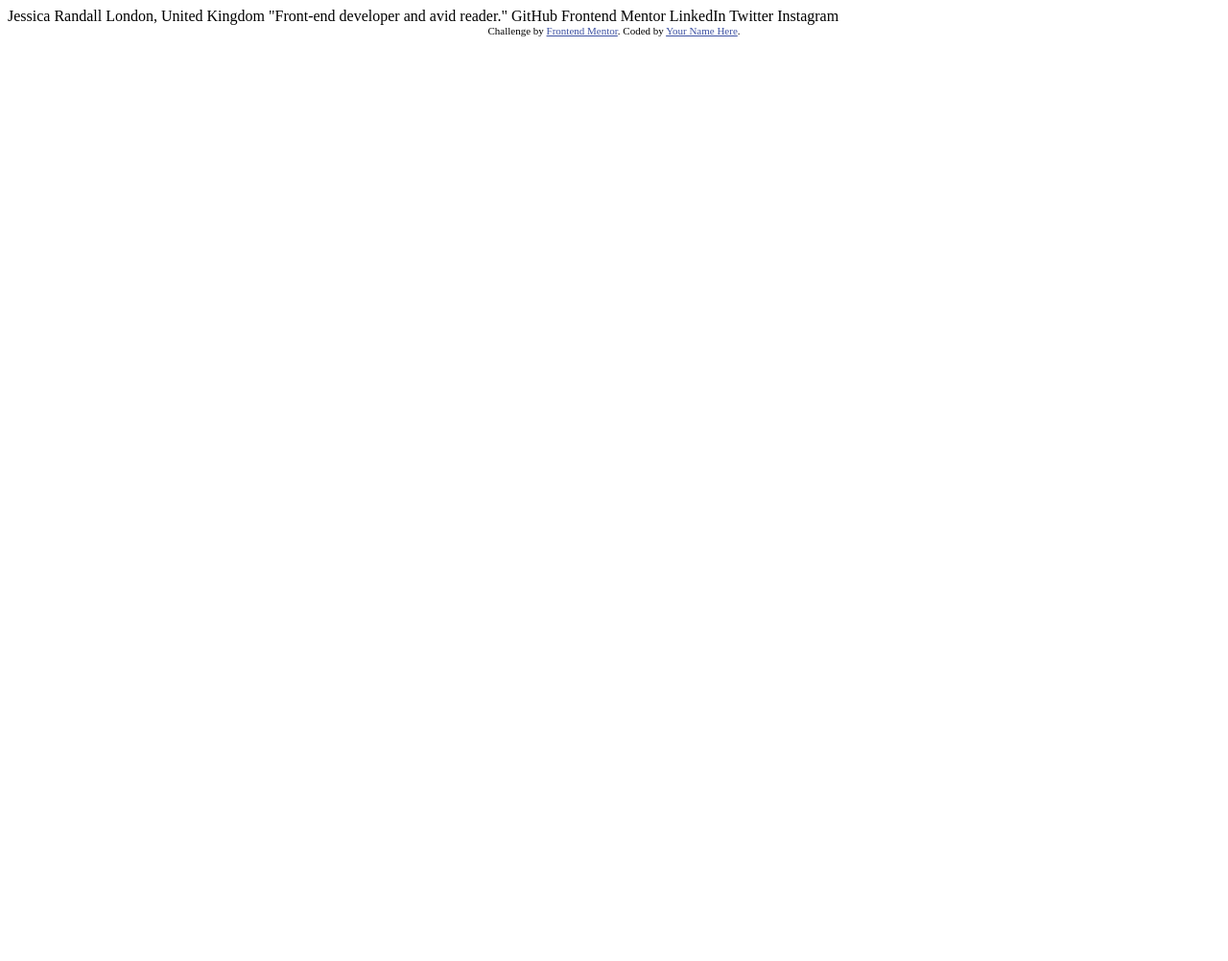
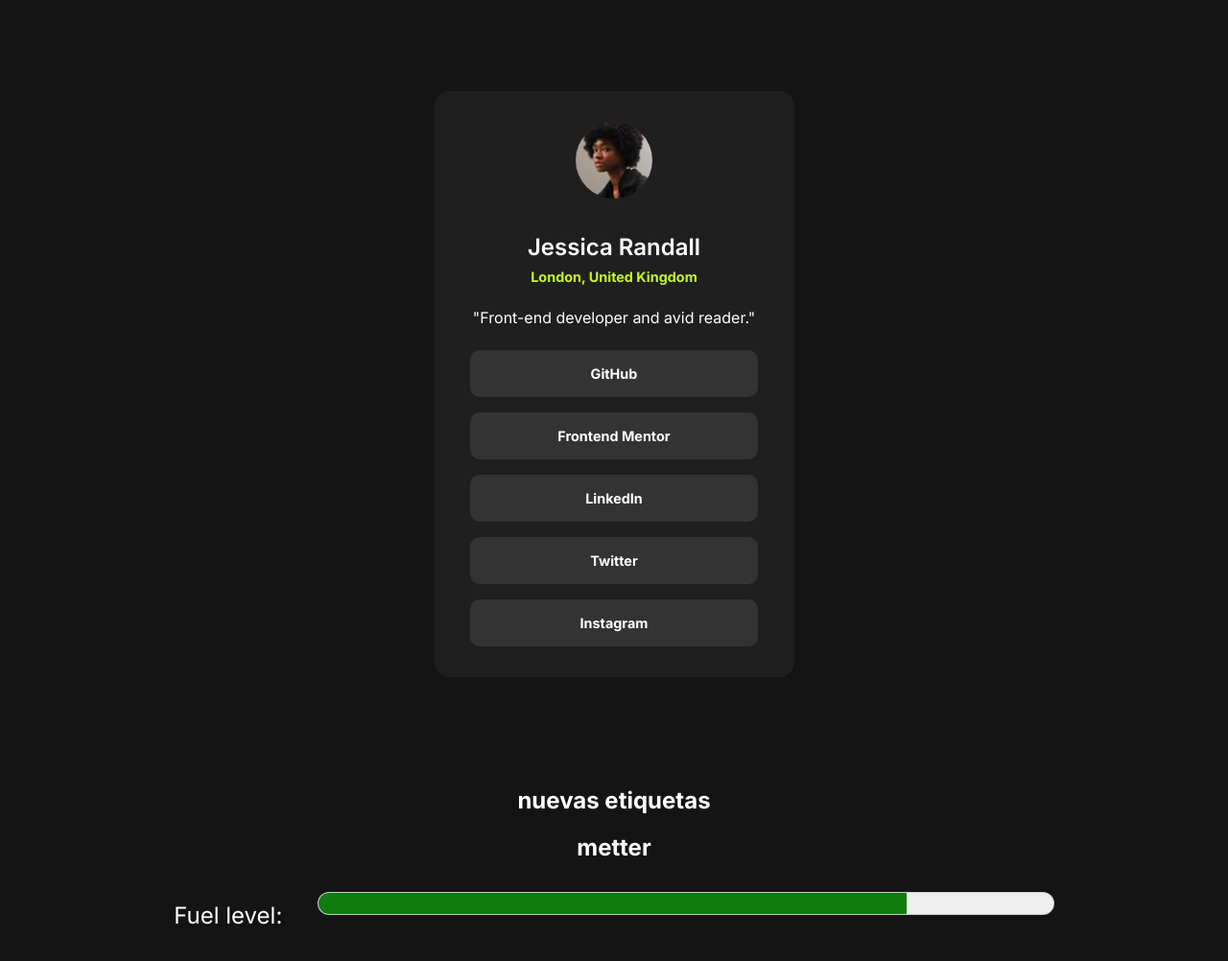
Before and after one commit to EmilioRdzLarracilla/beca-ids-2025, a plain HTML site: page clase-5-4marzo/social-links-ejercicio-maquetacion/index.html in a window 1280 px wide. Shown: the whole page at 96% size. Before the commit the page ends 800 px from the top, so only its background shows below. Drawn offline with Linux system fonts and the light colour scheme.

Commit message:
ejercicio de maquetacion terminado

```diff
--- a/clase-5-4marzo/social-links-ejercicio-maquetacion/index.html
+++ b/clase-5-4marzo/social-links-ejercicio-maquetacion/index.html
@@ -1,34 +1,73 @@
 <!DOCTYPE html>
 <html lang="en">
   <head>
-  <meta charset="UTF-8">
-  <meta name="viewport" content="width=device-width, initial-scale=1.0"> <!-- displays site properly based on user's device -->
+    <meta charset="UTF-8" />
+    <meta name="viewport" content="width=device-width, initial-scale=1.0" />
+    <!-- displays site properly based on user's device -->
 
-  <link rel="icon" type="image/png" sizes="32x32" href="./assets/images/favicon-32x32.png">
+    <link
+      rel="icon"
+      type="image/png"
+      sizes="32x32"
+      href="./assets/images/favicon-32x32.png"
+    />
 
+    <link rel="stylesheet" href="styles.css" />
+    <link rel="preconnect" href="https://fonts.googleapis.com" />
+    <link rel="preconnect" href="https://fonts.gstatic.com" crossorigin />
+    <link
+      href="https://fonts.googleapis.com/css2?family=Inter:ital,opsz,wght@0,14..32,100..900;1,14..32,100..900&display=swap"
+      rel="stylesheet"
+    />
     <title>Frontend Mentor | Social links profile</title>
 
     <!-- Feel free to remove these styles or customise in your own stylesheet 👍 -->
-  <style>
-    .attribution { font-size: 11px; text-align: center; }
-    .attribution a { color: hsl(228, 45%, 44%); }
-  </style>
   </head>
   <body>
+    <article class="page page-1">
+      <section class="card">
+        <img
+          class="card-image"
+          src="assets/images/avatar-jessica.jpeg"
+          alt="image-card"
+        />
 
-  Jessica Randall
-  London, United Kingdom
-  "Front-end developer and avid reader."
+        <section class="card-description">
+          <p class="card-name">Jessica Randall</p>
+          <p class="card-country">London, United Kingdom</p>
+          <p class="card-career">"Front-end developer and avid reader."</p>
+        </section>
+        <section class="card-social-media">
+          <div class="card-item-social">GitHub</div>
+          <div class="card-item-social">Frontend Mentor</div>
+          <div class="card-item-social">LinkedIn</div>
+          <div class="card-item-social">Twitter</div>
+          <div class="card-item-social">Instagram</div>
+        </section>
+      </section>
+    </article>
+    <article class="page page-2">
+      <h1>nuevas etiquetas</h1>
+      <h2>metter</h2>
+      <label class="metter-gas-label" for="fuel">Fuel level:</label>
 
-  GitHub
-  Frontend Mentor
-  LinkedIn
-  Twitter
-  Instagram
+      <meter
+        class="metter-gas"
+        id="fuel"
+        min="0"
+        max="100"
+        low="33"
+        high="66"
+        optimum="80"
+        value="80"
+      >
+        at 50/100
+      </meter>
+    </article>
 
-  <div class="attribution">
+    <!--  <div class="attribution">
     Challenge by <a href="https://www.frontendmentor.io?ref=challenge" target="_blank">Frontend Mentor</a>.
     Coded by <a href="#">Your Name Here</a>.
-  </div>
+  </div> -->
   </body>
 </html>
--- /dev/null
+++ b/clase-5-4marzo/social-links-ejercicio-maquetacion/styles.css
@@ -0,0 +1,95 @@
+:root {
+  --text-color: hsl(0, 0%, 100%);
+  --bg-color: hsl(0, 0%, 8%);
+  --text-secondary-color: hsl(75, 94%, 57%);
+  --card-bg-color: hsl(0, 0%, 12%);
+  --item-bg-color: hsl(0, 0%, 20%);
+}
+
+body {
+  margin: 0;
+  padding: 0;
+  box-sizing: border-box;
+  font-family: "Inter", sans-serif;
+  color: var(--text-color);
+  background-color: var(--bg-color);
+}
+
+.page {
+  width: 100%;
+  height: 100vh;
+}
+
+.page-1 {
+  display: flex;
+  align-items: center;
+  justify-content: center;
+}
+.page-2 {
+  text-align: center;
+}
+.card {
+  display: inline-block;
+  background-color: var(--card-bg-color);
+  width: 375px;
+  border-radius: 1rem;
+  text-align: center;
+}
+
+.card-image {
+  width: 80px;
+  height: 80px;
+  border-radius: 50%;
+  margin-top: 2rem;
+}
+
+.card-name {
+  font-size: 1.5rem;
+  font-weight: 600;
+  padding: 0;
+  margin: 2rem 0 0.5rem;
+}
+
+.card-country {
+  margin: 0;
+  padding: 0;
+  font-weight: 700;
+  font-size: 0.9rem;
+  color: var(--text-secondary-color);
+}
+
+.card-career {
+  margin-top: 1.5rem;
+  font-weight: 400;
+}
+
+.card-social-media {
+  margin: 1.5rem auto 2rem;
+  width: 80%;
+  text-align: center;
+}
+
+.card-item-social {
+  font-size: 0.9rem;
+  background-color: var(--item-bg-color);
+  font-weight: 700;
+  padding: 1rem;
+  margin: 1rem 0;
+  border-radius: 10px;
+}
+
+.card-item-social:active {
+  background-color: var(--text-secondary-color);
+  color: var(--bg-color);
+  cursor: pointer;
+}
+
+.metter-gas {
+  width: 60%;
+  height: 3rem;
+}
+
+.metter-gas-label {
+  font-size: 1.5rem;
+  padding-right: 2rem;
+}
```
Also changed, not shown: 1 other file. Lines whose indentation alone changed are shown as unchanged.
